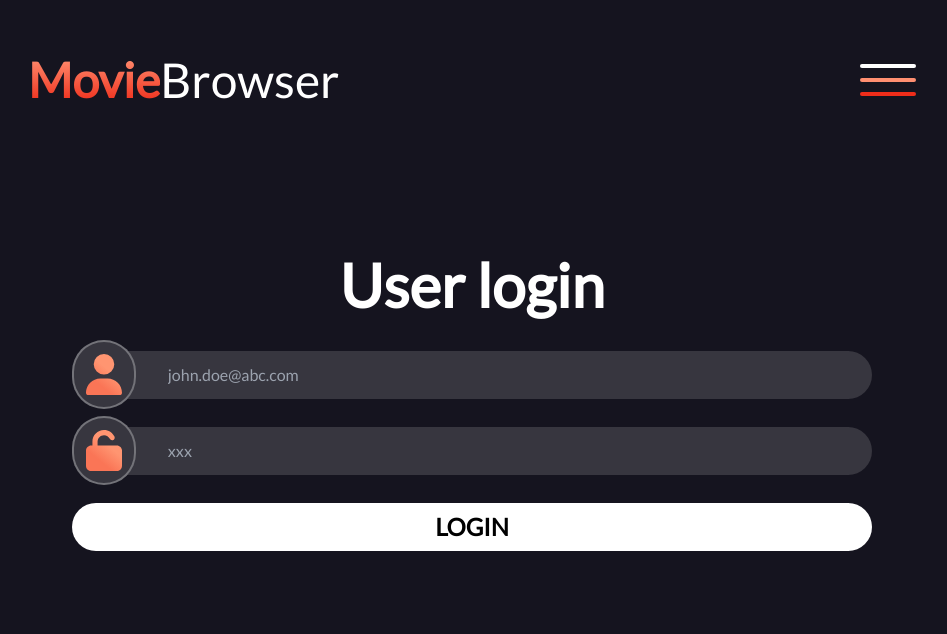
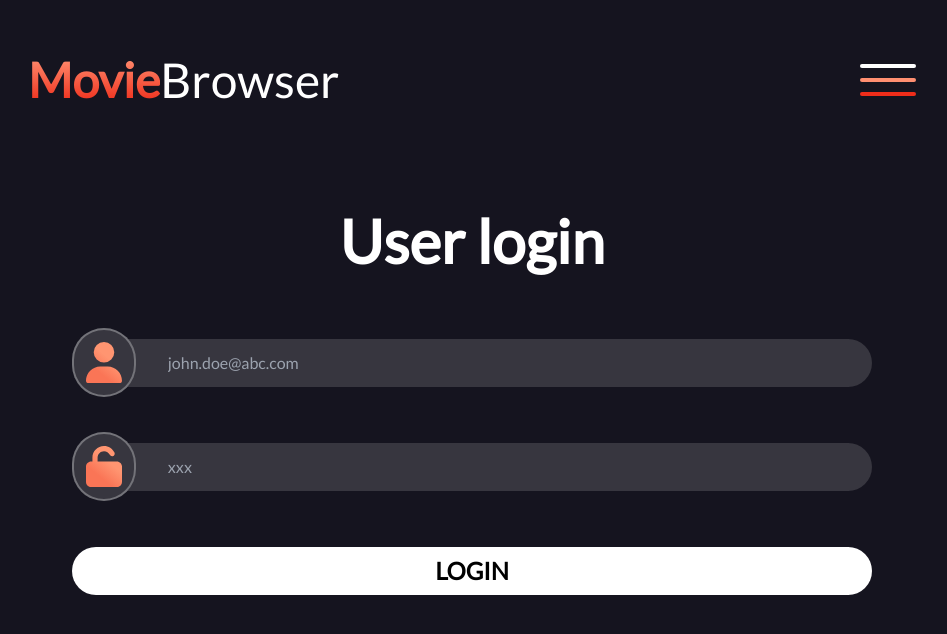
Before and after one commit to MathildeCornelis/movie_browser_react, a React (Vite) app: page /account in a window 1280 px wide. Shown: the top 634 px of the page, without its empty margins (168-1115 px from the left). Built offline with nearby package versions, Linux system fonts and the light colour scheme.

Commit message:
responsive

```diff
--- a/src/component/Connection.jsx
+++ b/src/component/Connection.jsx
@@ -9,7 +9,7 @@ const Connection = () => {
     return (
         <section className='h-[35rem] flex justify-center items-center font-lato text-white pt-7'>
             <div className='w-3/4 flex flex-col items-center p-5 mb-[8%]'>
-                <h2 className='w-full text-3xl xl:text-6xl mb-4 text-center font-extrabold'>User login</h2>
+                <h2 className='w-full text-3xl xl:text-6xl mb-4 text-center font-extrabold xl:mb-12'>User login</h2>
                 <div className='w-[87%] flex flex-row items-center mt-5'>
                     <label htmlFor='mail' className='w-[11%] xl:w-[5%] absolute text-xl p-3 bg-login rounded-3xl xl:rounded-full border-2 border-white border-opacity-30'>
                         <Login_account_svg
@@ -24,7 +24,7 @@ const Connection = () => {
                     className='rounded-3xl pl-14 xl:pl-24 bg-login h-9 xl:h-12 xl:w-full'
                     />
                 </div>
-                <div className='w-[87%] flex flex-row items-center mt-7'>
+                <div className='w-[87%] flex flex-row items-center mt-7 xl:mt-14'>
                     <label htmlFor='mail' className='w-[11%] xl:w-[5%] absolute text-xl p-3 bg-login rounded-3xl xl:rounded-full border-2 border-white border-opacity-30'>
                         <Login_password_svg
                         grandient1_account_login={grandiant1_account_login}
@@ -40,7 +40,7 @@ const Connection = () => {
                 </div>
                 <button
                 type='submit'
-                className='w-[87%] xl:h-12 mt-7 rounded-3xl text-black xl:text-2xl bg-white font-extrabold pt-1 pl-2 pb-1 pr-2 hover:bg-orange_light hover:text-white'
+                className='w-[87%] xl:h-12 mt-7 rounded-3xl text-black xl:text-2xl bg-white font-extrabold pt-1 pl-2 pb-1 pr-2 hover:bg-orange_light hover:text-white xl:mt-14'
                 >
                 LOGIN
                 </button>
```
